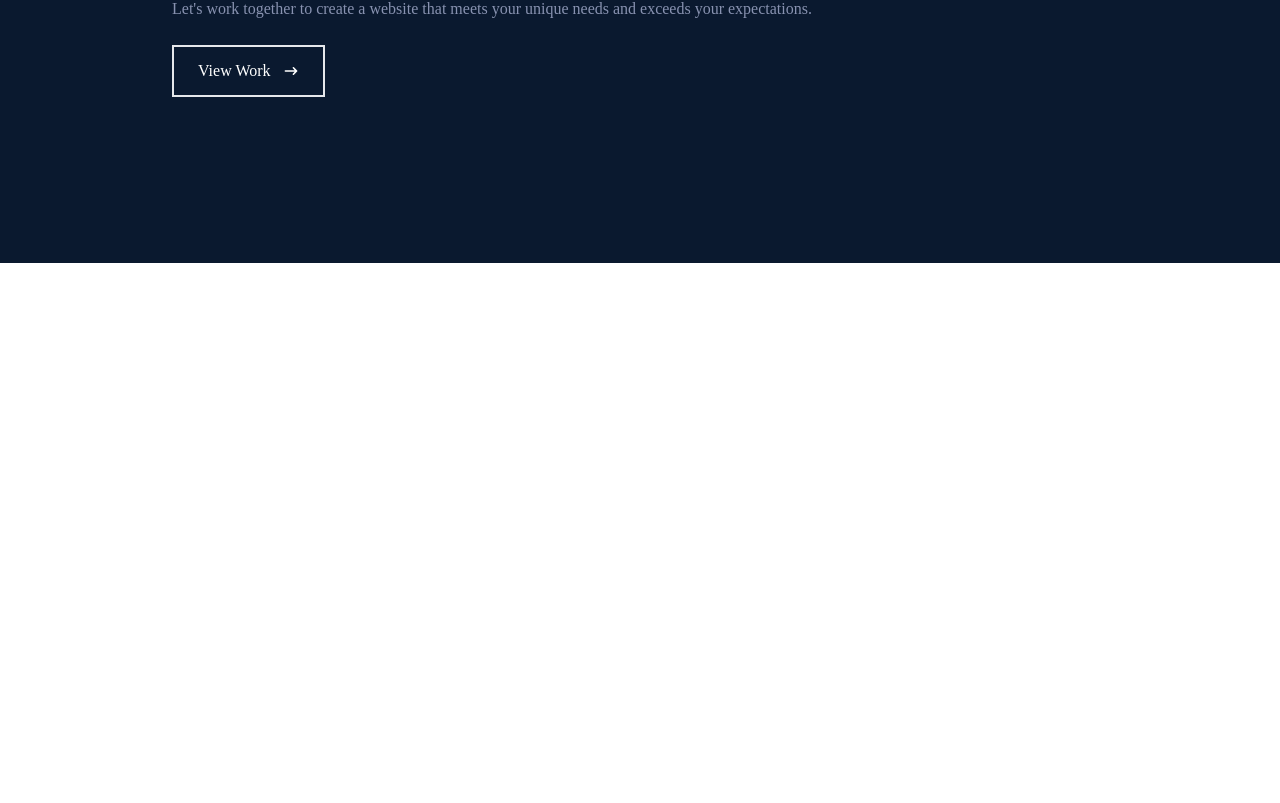
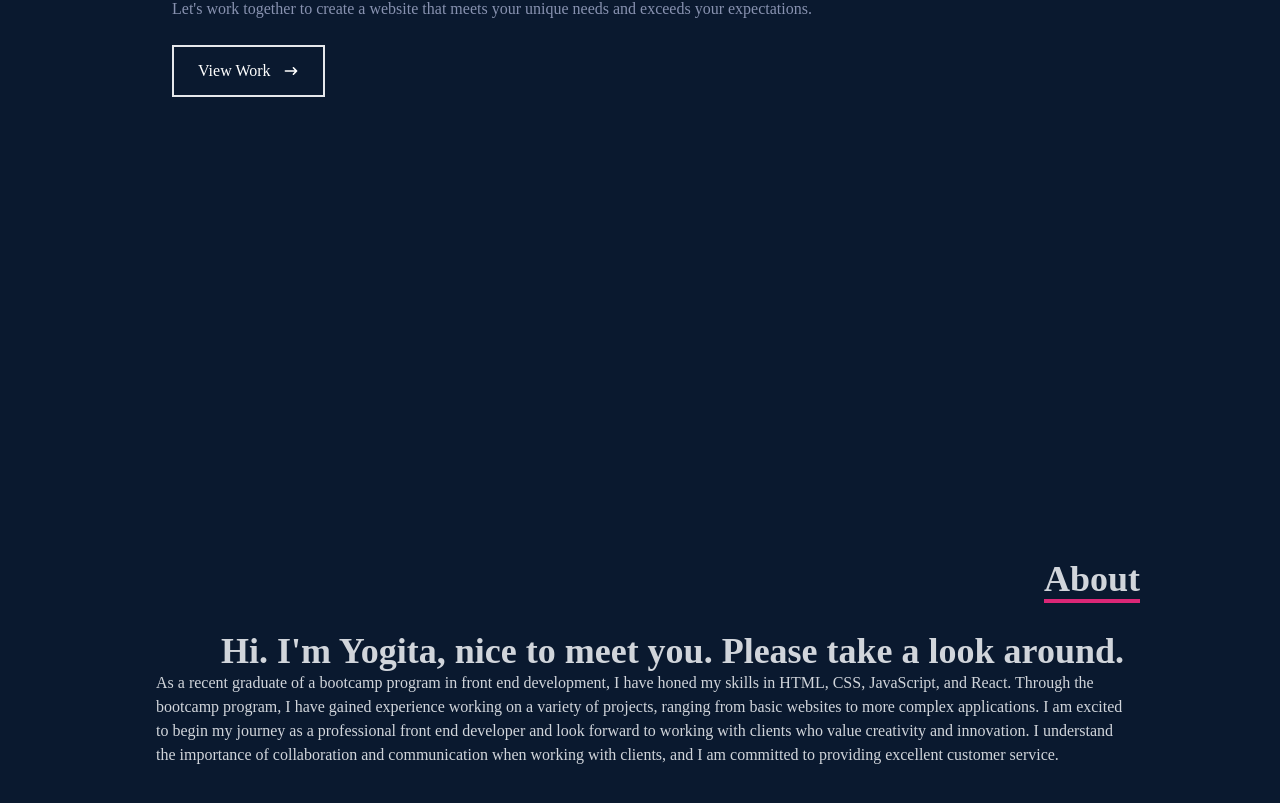
Before and after one commit to yogi-88/React-portfolio, a React (Create React App) app in the folder my-portfolio/: page / in a window 1280 px wide. Shown: the part 537-1340 px from the top of the page. Before the commit the page ends 800 px from the top, so only its background shows below. Built offline with nearby package versions, Linux system fonts and the light colour scheme.

Commit message:
About component completed

```diff
--- a/my-portfolio/src/App.js
+++ b/my-portfolio/src/App.js
@@ -1,3 +1,4 @@
+import About from "./components/About";
 import Home from "./components/Home";
 import Navbar from "./components/Navbar";
 
@@ -7,6 +8,7 @@ function App() {
     <div>
       <Navbar />
       <Home />
+      <About/>
     </div>
   );
 }
--- /dev/null
+++ b/my-portfolio/src/components/About.jsx
@@ -0,0 +1,38 @@
+import React from 'react'
+
+const About = () => {
+  return (
+      <div name='about' className='w-full h-screen bg-[#0a192f] text-gray-300'>
+          <div className='flex flex-col justify-center items-center w-full h-full'>
+              <div className='max-w-[1000px] w-full-grid grid-cols-2 gap-8'>
+                <div className='sm:text-right pb-8 pl-4'>
+                      <p className='text-4xl font-bold inline border-b-4 border-pink-600'>
+                        About
+                      </p>
+                </div>
+                <div></div>
+                <div className='max-w-[1000px] w-full-grid sm:grid-cols-2 gap-8 px-4'>
+                    <div className='sm:text-right text-4xl font-bold'>
+                        <p>Hi. I'm Yogita, nice to meet you. Please take a look around.</p>
+                    </div>
+                    <div>
+                        <p>As a recent graduate of a bootcamp program in front end development,
+                           I have honed my skills in HTML, CSS, JavaScript, and React.
+                           Through the bootcamp program, I have gained experience working on a variety of projects,
+                           ranging from basic websites to more complex applications.
+                           I am excited to begin my journey as a professional front end developer
+                           and look forward to working with clients who value creativity and innovation.
+                           I understand the importance of collaboration and communication when working with clients,
+                           and I am committed to providing excellent customer service.</p>
+                    </div>
+                </div>
+
+
+              </div>
+
+          </div>
+      </div>
+  )
+}
+
+export default About
```
